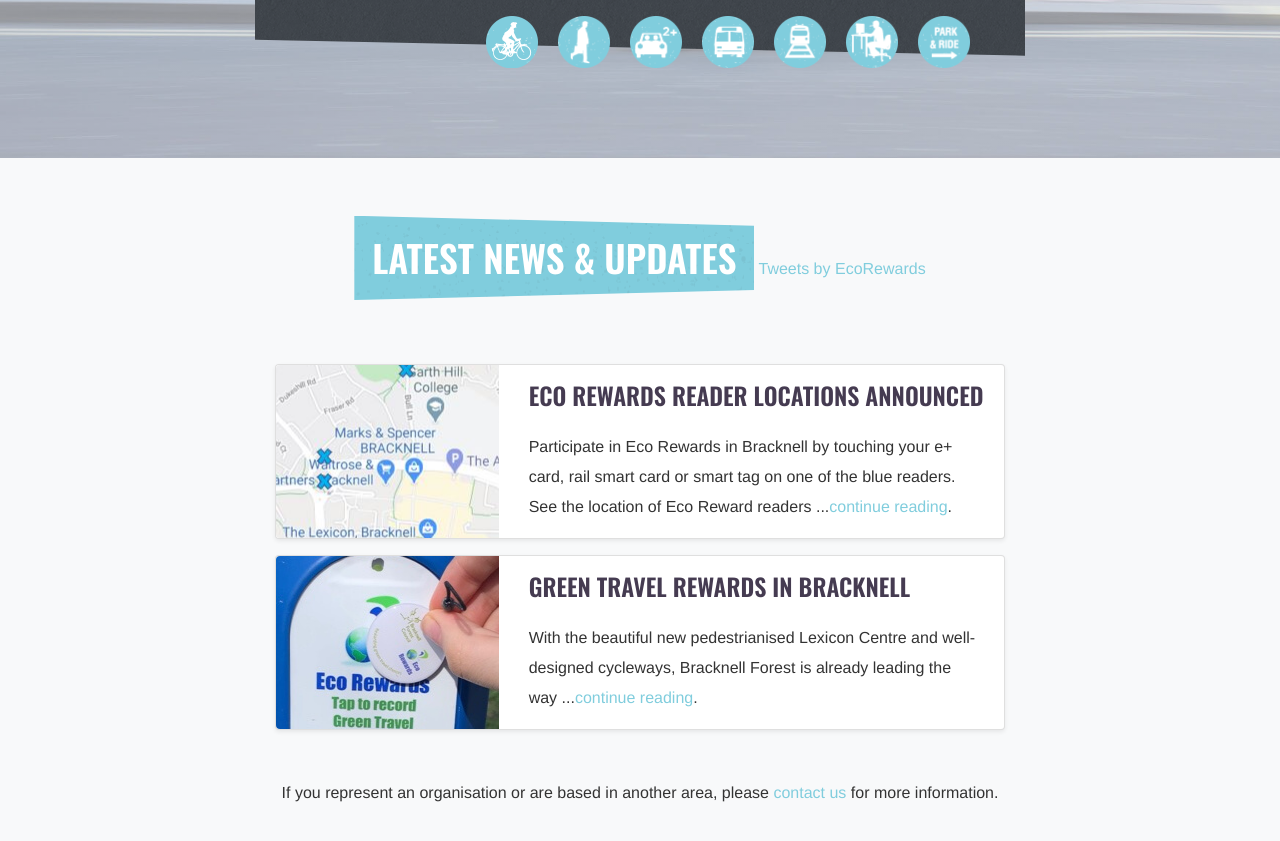
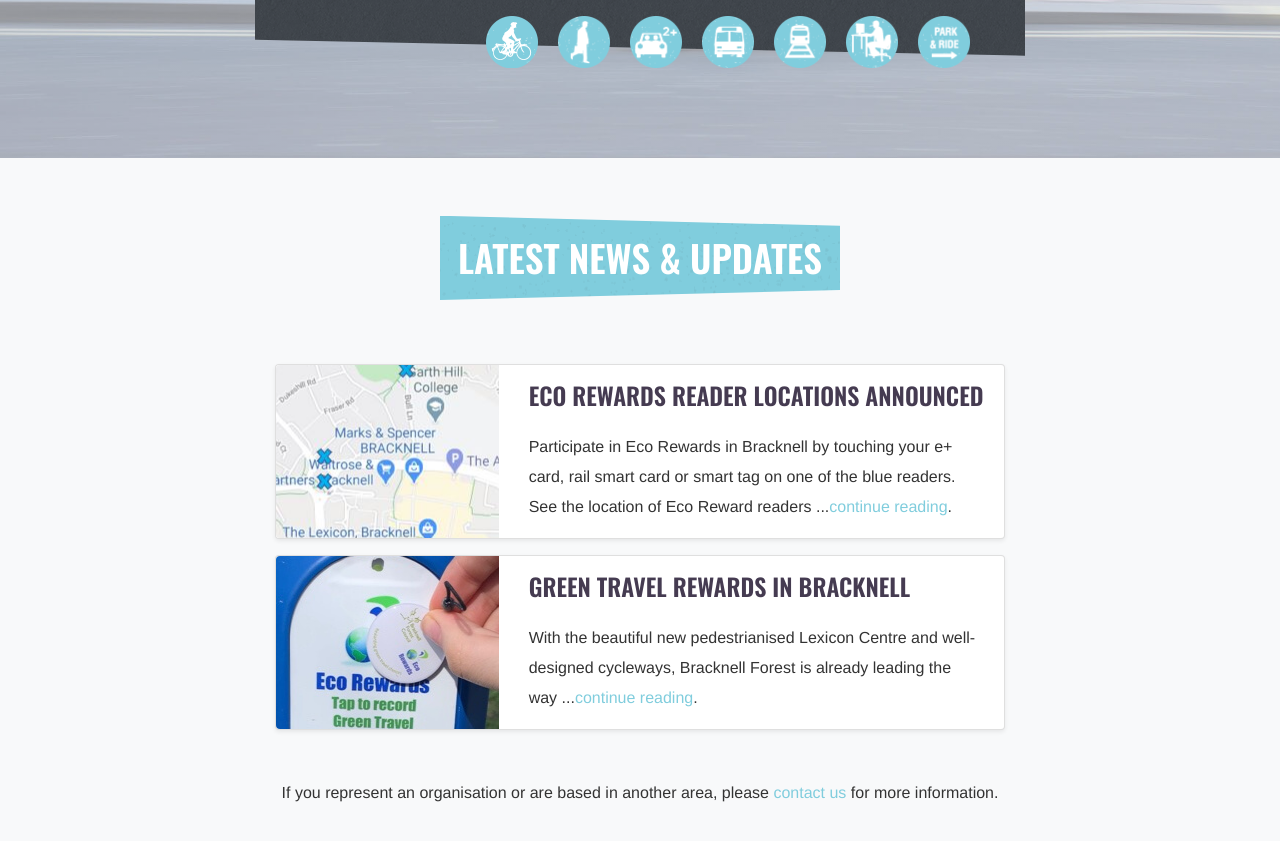
Before and after one commit to EcoRewards/ecorewards.co.uk, a Jekyll site: the page built from index.html, in a window 1280 px wide and 900 px high, scrolled down 503 px. Shown: the top 841 px of the window. Built offline with Jekyll 4.4.1, drawn with Linux system fonts in a browser that asks for light colours; some web fonts are replaced; comment, search, counter and statistics services are not loaded.

Commit message:
remove tweet link text

```diff
--- a/_includes/news.html
+++ b/_includes/news.html
@@ -4,7 +4,7 @@
       <div class="col-md-8">
         <h2 class="heading heading--md heading--color-1 mb-5">Latest News & Updates</h2>
 
-        <a class="twitter-timeline" data-height="600" href="https://twitter.com/EcoRewards?ref_src=twsrc%5Etfw">Tweets by EcoRewards</a> <script async src="https://platform.twitter.com/widgets.js" charset="utf-8"></script>
+        <a class="twitter-timeline" data-height="600" href="https://twitter.com/EcoRewards?ref_src=twsrc%5Etfw"></a> <script async src="https://platform.twitter.com/widgets.js" charset="utf-8"></script>
         {% for post in site.posts limit: 10 %}
           <div class="card shadow-sm mt-3 text-left">
             <div class="card-link" onclick="location.href='{{post.url}}'">
```
